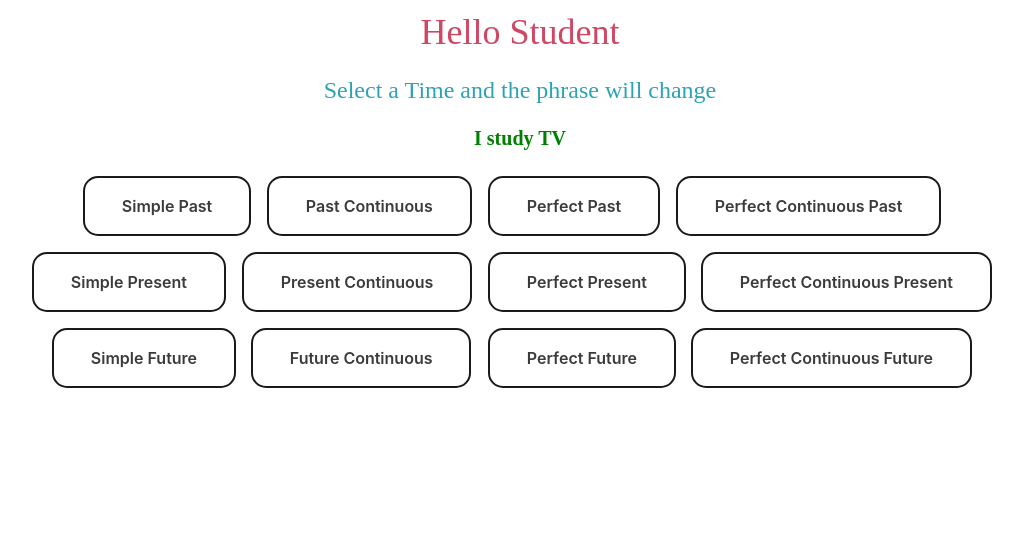
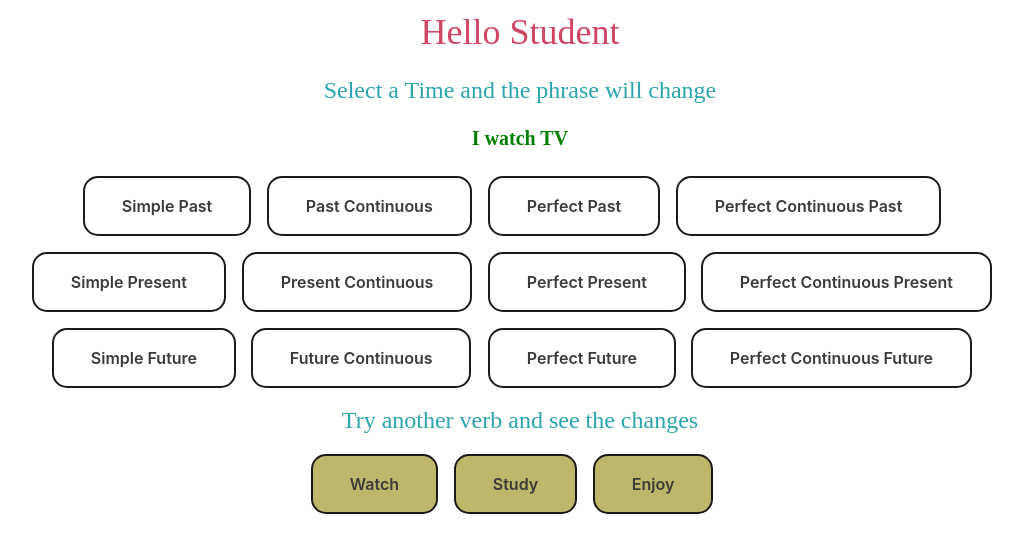
Before and after one commit to sebastiap/EnglishVerbPractice, a React (Create React App) app: page / in a window 1280 px wide. Shown: the top 552 px of the page, without its empty margins (120-1143 px from the left). Built offline with nearby package versions, Linux system fonts and the light colour scheme.

Commit message:
Added verb Buttons

```diff
--- a/src/english.js
+++ b/src/english.js
@@ -4,14 +4,14 @@ function English() {
   const basicPronoun = "I ";
   // For now always a regular verb not ended in e
   // const verbPhrase = "watch";
-  const verbPhrase = "study";
   const miscPhrase = " TV";
   // Ojo si termina con y - agregar i en el pasado
   // Regular verb terminado en e, agrego solo la d en el pasado
 
+  const [verbPhrase, setVerbPhrase] = useState("watch");
+  const [time, setTime] = useState("");
   var basicPhrase = basicPronoun + verbPhrase + " " + miscPhrase;
   const [phrase, setPhrase] = useState(basicPhrase);
-  const [time, setTime] = useState("");
 
   const times = [
     "presentSimple",
@@ -126,7 +126,7 @@ function English() {
       // Future Perfect Continuous: I will have been watching TV
       case "futurePerfectContinuous":
         setPhrase(
-          basicPronoun + "will have been" + verbPhrase + "ing" + miscPhrase
+          basicPronoun + "will have been " + verbPhrase + "ing" + miscPhrase
         );
         break;
 
@@ -135,7 +135,7 @@ function English() {
         setPhrase(basicPhrase);
         break;
     }
-  }, [time]);
+  }, [time, verbPhrase]);
 
   function setPast() {
     setTime("pastSimple");
@@ -174,6 +174,11 @@ function English() {
   function setFuturePC() {
     setTime("futurePerfectContinuous");
   }
+
+  function setVerb(verb) {
+    setVerbPhrase(verb);
+  }
+
   return (
     <div>
       <p>{phrase}</p>
@@ -195,6 +200,16 @@ function English() {
         <button onClick={setFutureP}>Perfect Future </button>
         <button onClick={setFuturePC}>Perfect Continuous Future </button>
       </div>
+      <h2>Try another verb and see the changes</h2>
+      <button className="verbButton" onClick={() => setVerb("watch")}>
+        Watch{" "}
+      </button>
+      <button className="verbButton" onClick={() => setVerb("study")}>
+        Study{" "}
+      </button>
+      <button className="verbButton" onClick={() => setVerb("enjoy")}>
+        Enjoy{" "}
+      </button>
     </div>
   );
 }
--- a/src/styles.css
+++ b/src/styles.css
@@ -84,3 +84,14 @@ button:active {
   box-shadow: none;
   transform: translateY(0);
 }
+
+.verbButton {
+  background-color: darkkhaki;
+}
+
+.verbButton:hover {
+  color: lightslategray;
+  background-color: khaki;
+  box-shadow: rgba(0, 0, 0, 0.25) 0 8px 15px;
+  transform: translateY(-2px);
+}
```
